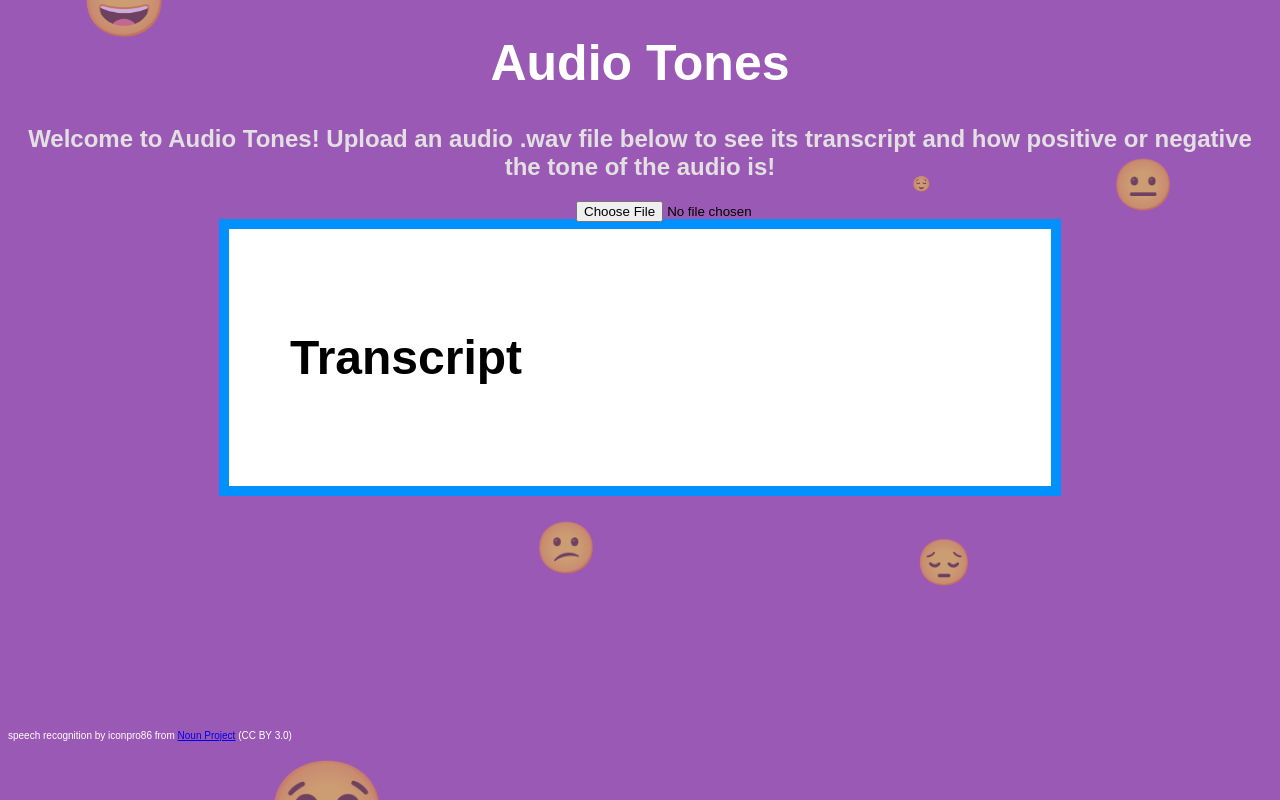
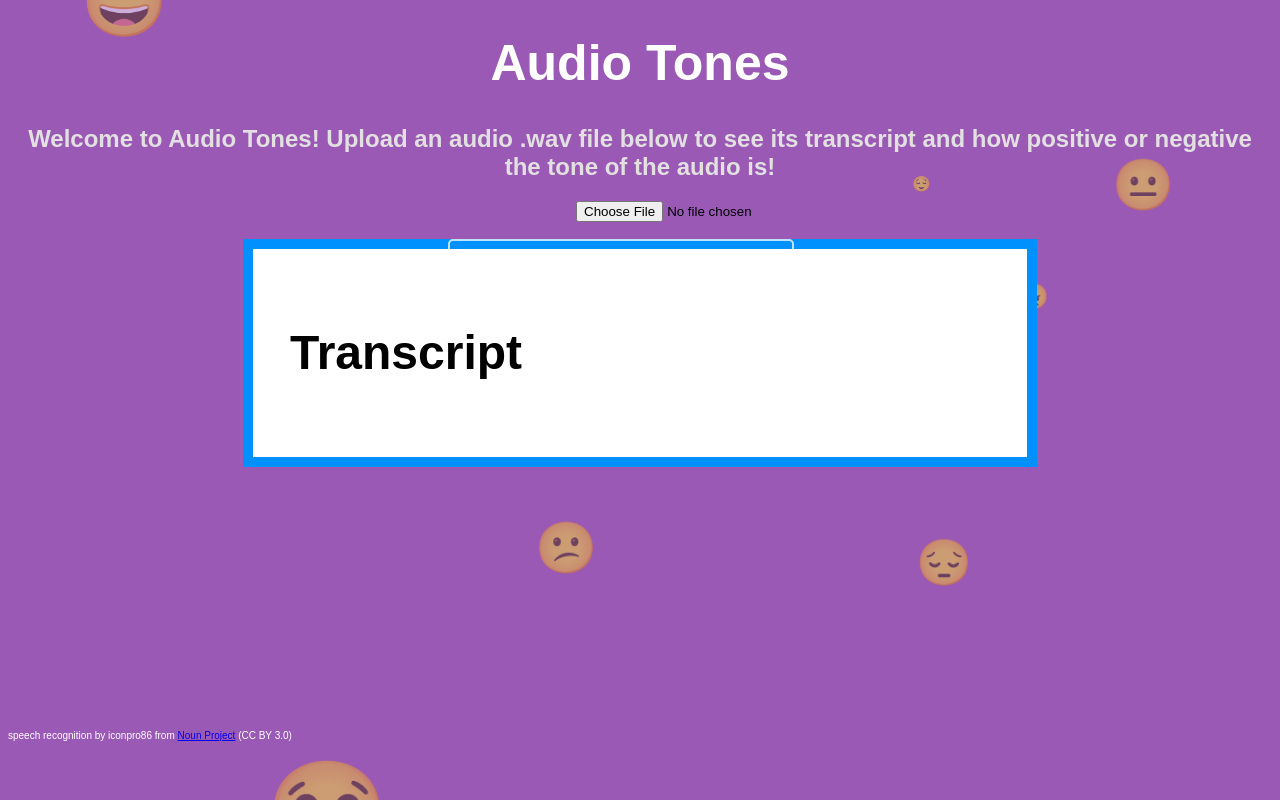
Before and after one commit to nyle-arora/audio-tones, a Flask app: template templates/index.html in a window 1280 px wide. Run offline with Flask 3, Linux system fonts and the light colour scheme; the template is opened without the code that fills it, so the values that code supplies are empty; some web fonts are replaced.

Commit message:
fixed transcript container padding

```diff
--- a/static/styles/index.css
+++ b/static/styles/index.css
@@ -55,9 +55,9 @@
 #speechTranscriptContainer {
     margin: 20px auto;
     border: 10px solid #0191FE;
-    margin: 0 auto;
+    /* margin: 0 auto; */
     font-size: 32px;
-    padding: 5%;
+    padding: 3%;
     max-width: 700px;
     font-family: 'Mooli', 'Fuggles', sans-serif;
     background: white;
```
